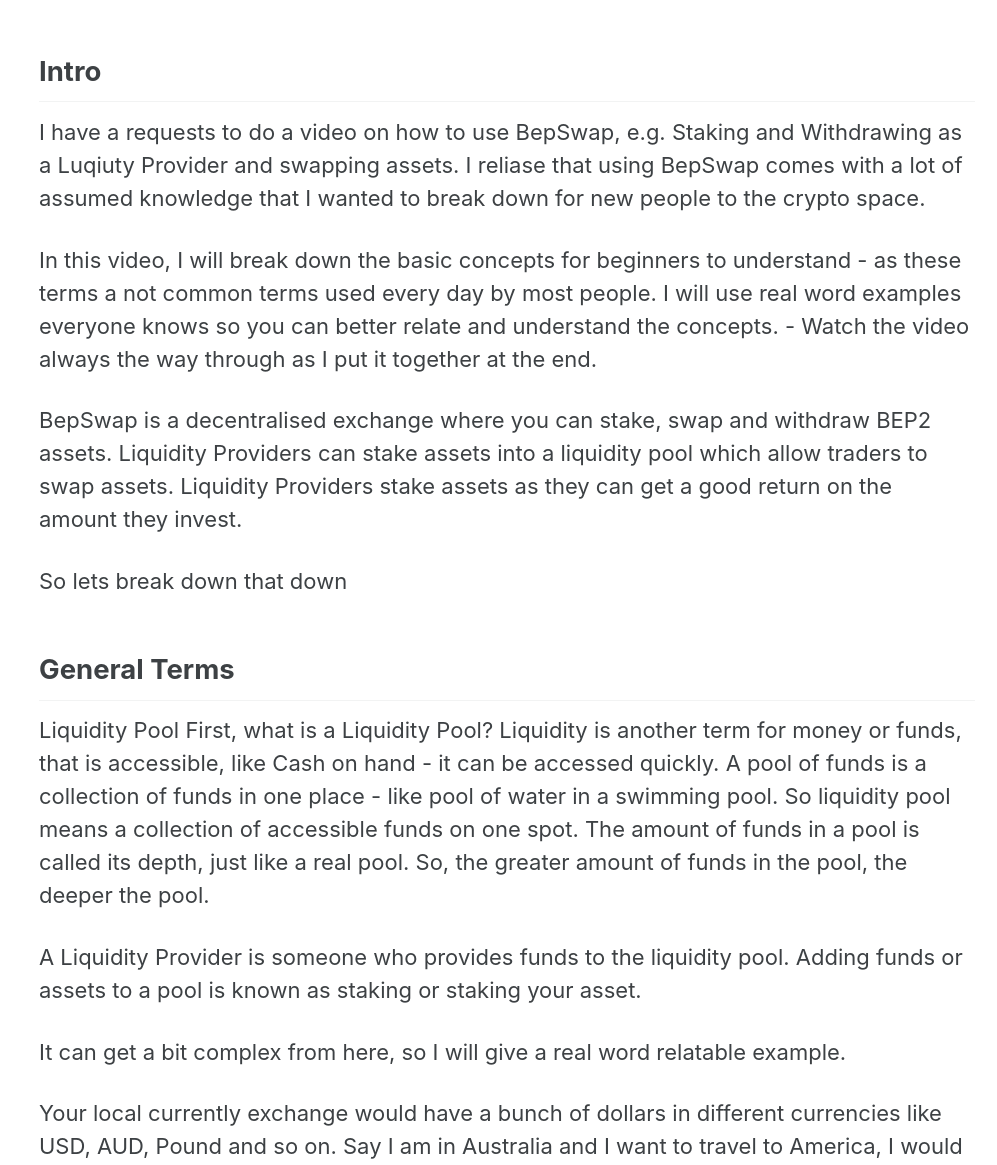
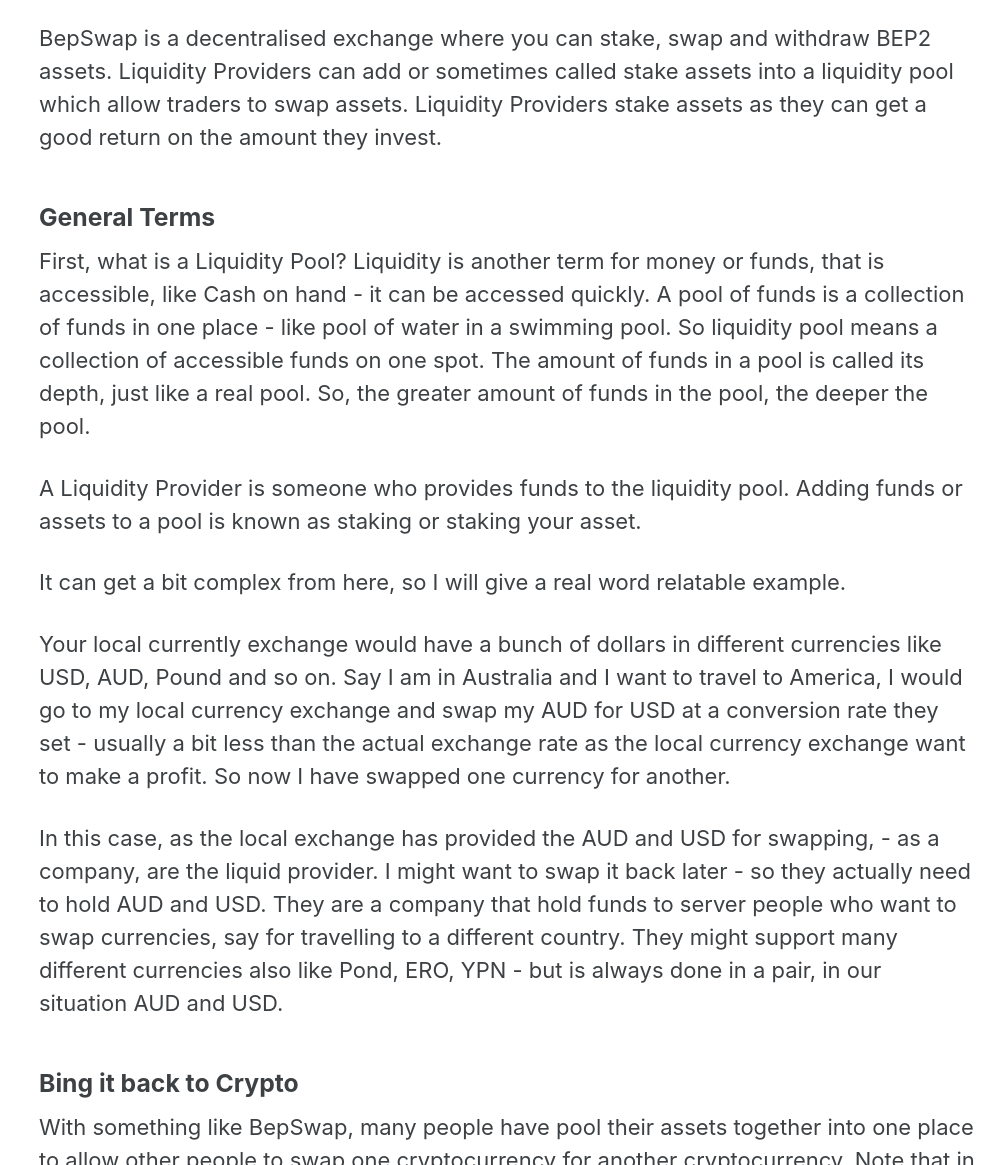
Before and after one commit to GrassRootsCrypto/GrassRootsCrypto.github.io, a Jekyll site: the page built from _posts/2020-11-14-liquidity-provider.md, in a window 1280 px wide and 1400 px high, scrolled down 587 px. Shown: the part 235-1400 px from the top of the window, without its empty margins (283-1280 px from the left). Built offline with Jekyll 4.4.1, drawn with Linux system fonts in a browser that asks for light colours; cached includes are drawn as plain includes; some of the changed text lies outside the part shown.

Commit message:
Update config and posts

```diff
--- a/Gemfile
+++ b/Gemfile
@@ -4,6 +4,7 @@
 gem "jekyll"
 gem "minimal-mistakes-jekyll"
 gem "github-pages"
+gem 'tzinfo-data'
 
 
 # The following plugins are automatically loaded by the theme-gem:
--- a/_config.yml
+++ b/_config.yml
@@ -93,7 +93,7 @@
 
 # Site Author
 author:
-  name             : "Chris Lawn"
+  name             : "Chris"
   avatar           : # path of avatar image, e.g. "/assets/images/bio-photo.jpg"
   bio              : "I am just a guy interested in Crypto"
   location         : "Australia"
@@ -108,15 +108,9 @@
     - label: "Twitter"
       icon: "fab fa-fw fa-twitter-square"
       url: "https://twitter.com/GrassRootsio"
-    - label: "Facebook"
-      icon: "fab fa-fw fa-facebook-square"
-      # url: "https://facebook.com/"
     - label: "GitHub"
       icon: "fab fa-fw fa-github"
       # url: "https://github.com/"
-    - label: "Instagram"
-      icon: "fab fa-fw fa-instagram"
-      # url: "https://instagram.com/"
 
 # Site Footer
 footer:
@@ -124,23 +118,17 @@
     - label: "Twitter"
       icon: "fab fa-fw fa-twitter-square"
       url: "https://twitter.com/GrassRootsio"
-    - label: "Facebook"
-      icon: "fab fa-fw fa-facebook-square"
-      # url:
     - label: "GitHub"
       icon: "fab fa-fw fa-github"
       # url:
     - label: "GitLab"
       icon: "fab fa-fw fa-gitlab"
       # url:
-    - label: "Bitbucket"
-      icon: "fab fa-fw fa-bitbucket"
-      # url:
     - label: "Telegram"
-      icon: "fab fa fa-telegram"
-      url: "https://t.me/GassRootsCrypto"
+      icon: "fab fa-telegram-plane"
+      url: "https://t.me/GrassRootsCrypto"
     - label: "Youtube"
-      icon: fab fa-fw fa-youtube
+      icon: "fab fa-fw fa-youtube"
       url: "https://www.youtube.com/channel/UCuC_PiCEsNIT6HH88r7vCsw/"
 
 
@@ -213,7 +201,7 @@
 permalink: /:categories/:title/
 paginate: 5 # amount of posts to show
 paginate_path: /page:num/
-timezone: # https://en.wikipedia.org/wiki/List_of_tz_database_time_zones
+timezone: Australia/Darwin # https://en.wikipedia.org/wiki/List_of_tz_database_time_zones
 
 
 # Plugins (previously gems:)
@@ -280,6 +268,6 @@
       layout: single
       author_profile: false
       read_time: true
-      comments: # true
+      comments: false # true
       share: true
       related: true
--- a/_posts/2020-11-14-liquidity-provider.md
+++ b/_posts/2020-11-14-liquidity-provider.md
@@ -1,31 +1,25 @@
 ---
-title: "Liquidity Provider Concept Explained"
+title: "Understanding Liquidity Pools and Liquidity Providers"
 categories:
   - Defi
 tags:
   - "Liquidity Provider"
+  - BepSwap
+  - "Liquidity Pool"
+
 author_profile: false
 classes: wide
 ---
 
-A Liquidity Provider is someone who provides funds to the liquidity pool. Adding funds or assets to a pool is known as staking or staking your asset
-
-<iframe width="560" height="315" src="https://www.youtube.com/embed/08Mwe93Tb1o" frameborder="0" allow="accelerometer; autoplay; clipboard-write; encrypted-media; gyroscope; picture-in-picture" allowfullscreen></iframe>
+I will break down the basic concepts for beginners to understand - as these terms a not common terms used every day by most people. See the video or have a read below.
 
 
-## Intro
-
-I have a requests to do a video on how to use BepSwap, e.g. Staking and Withdrawing as a Luqiuty Provider and swapping assets. I reliase that using BepSwap comes with a lot of assumed knowledge that I wanted to break down for new people to the crypto space.
-
-In this video, I will break down the basic concepts for beginners to understand - as these terms a not common terms used every day by most people. I will use real word examples everyone knows so you can better relate and understand the concepts. - Watch the video always the way through as I put it together at the end.
+{% include video id="08Mwe93Tb1o" provider="youtube" %}
 
 BepSwap is a decentralised exchange where you can stake, swap and withdraw BEP2 assets.
-Liquidity Providers can stake assets into a liquidity pool which allow traders to swap assets.  Liquidity Providers stake assets as they can get a good return on the amount they invest.
+Liquidity Providers can add or sometimes called stake assets into a liquidity pool which allow traders to swap assets.  Liquidity Providers stake assets as they can get a good return on the amount they invest.
 
-So lets break down that down
-
-## General Terms
-Liquidity Pool
+### General Terms
 First, what is a Liquidity Pool?
 Liquidity is another term for money or funds, that is accessible, like Cash on hand - it can be accessed quickly.
 A pool of funds is a collection of funds in one place - like pool of water in a swimming pool.
@@ -39,12 +33,12 @@
 
 In this case, as the local exchange has provided the AUD and USD for swapping, - as a company, are the liquid provider. I might want to swap it back later - so they actually need to hold AUD and USD. They are a company that hold funds to server people who want to swap currencies, say for travelling to a different country. They might support many different currencies also like Pond, ERO, YPN - but is always done in a pair, in our situation AUD and USD.
 
-## Bing it back to Crypto
+### Bing it back to Crypto
 With something like BepSwap, many people have pool their assets together into one place to allow other people to swap one cryptocurrency for another cryptocurrency. Note that in this case, it is not one company providing the liquid, it is provided by many different people - e.g. it is not centralised, it is distributed.
 In addition, like the AUD and USD example, crypto liquidity provides also need to staked 2 different assets of equal value to create a pool. Thus a pool of a $1000 value, will have a 50/50 split of two assets each to the value of $500 each.
 Looking a BepSwap pool, this would be the Binance Chain Native Token aka Binance Coin and Rune Liquidity pool with 50% Binance Chain Native Token and 50% Rune . You can then use this pool to swap Rune for Binance Coin or visa vera. The same principle applies to all pools.
 
-## Staking and Income
+### Staking and Income
 Liquidity Providers stake their assets get the fees from the people who swap assets.
 Like with the local currency exchange, the person swapping the asset incurs a fee for doing so which is passed on to the liquidity providers.
 
@@ -55,11 +49,9 @@
 
 Lastly, liquidity providers can withdraw or un stake their assets at any time, taking any profits they may have received while staking their assets.
 
-## Going back to the initial statement
-BepSwap is a decentralised exchange where you can stake, swap and withdraw BEP2 assets.
 Liquidity Providers can stake assets into a liquidity pool which allow traders to swap assets.  Liquidity Providers stake assets as they can get a good return on the amount they invest.
 
-## One last point
+### To sum up
 
 Liquidity Pools are not new - they have been happening with the Ethereum space for very long time using systems such as UniSwap - there are so many, however it is all confined to the Ethereum ecosystem.
 
@@ -68,7 +60,3 @@
 Currently there is no way for assets to natively cross ecosystems. While workarounds exists, there is no actual solution and this is the ultimate problem THORChain aims to achieve. But more on that in another video.
 
 I hope this gives you an understanding of the basic concepts.
-
-Thanks for watching, if you have enjoyed this video, please like and subscribe and put comments down below, I want to hear your feedback.
-
-Till next time, bye.
```
Also changed, not shown: _pages/DeFi.md (deleted, +0 -8 lines), _posts/2020-11-10-thornode-series.md (deleted, +0 -24 lines), _posts/2020-11-21-impermanent-loss.md (+14 -16 lines).
